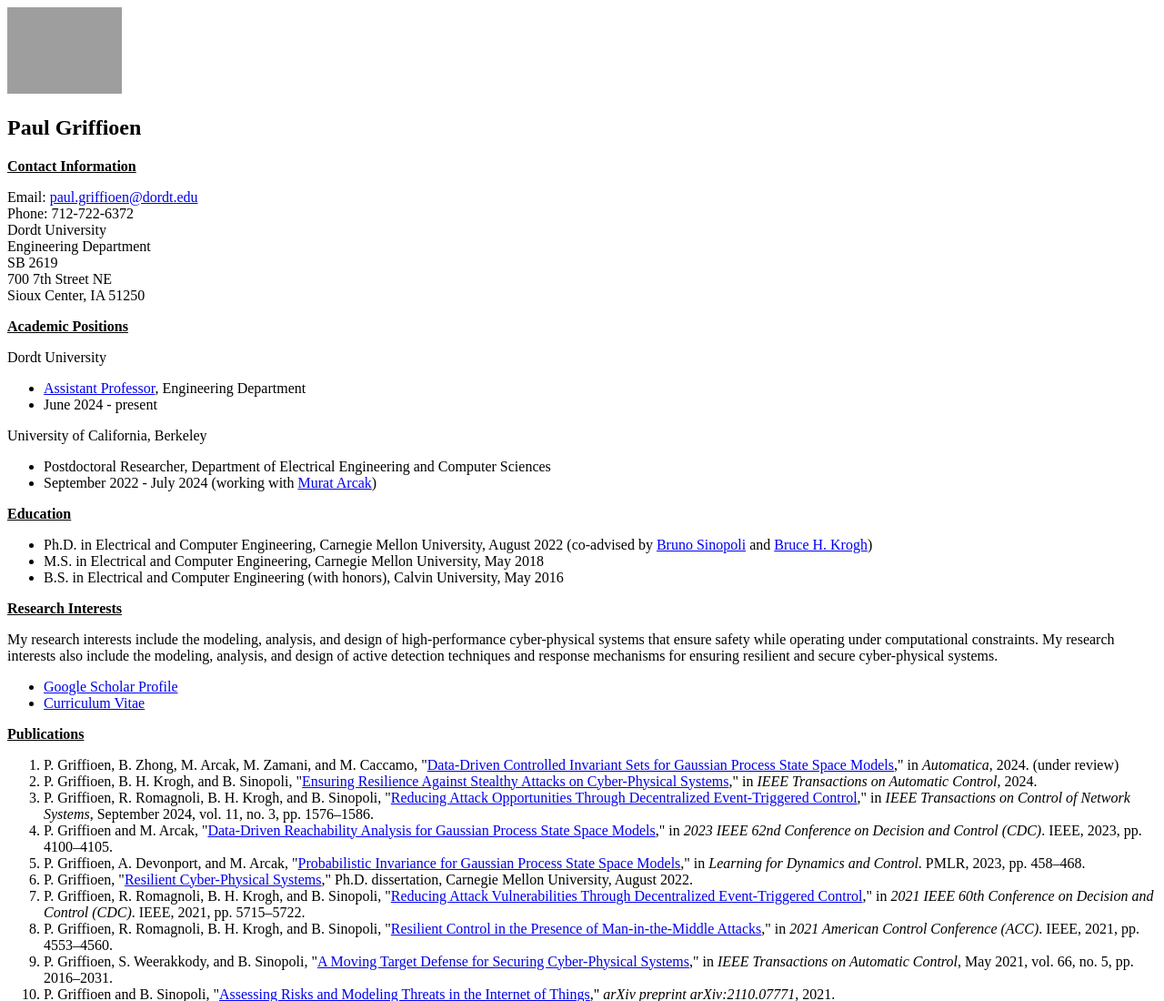
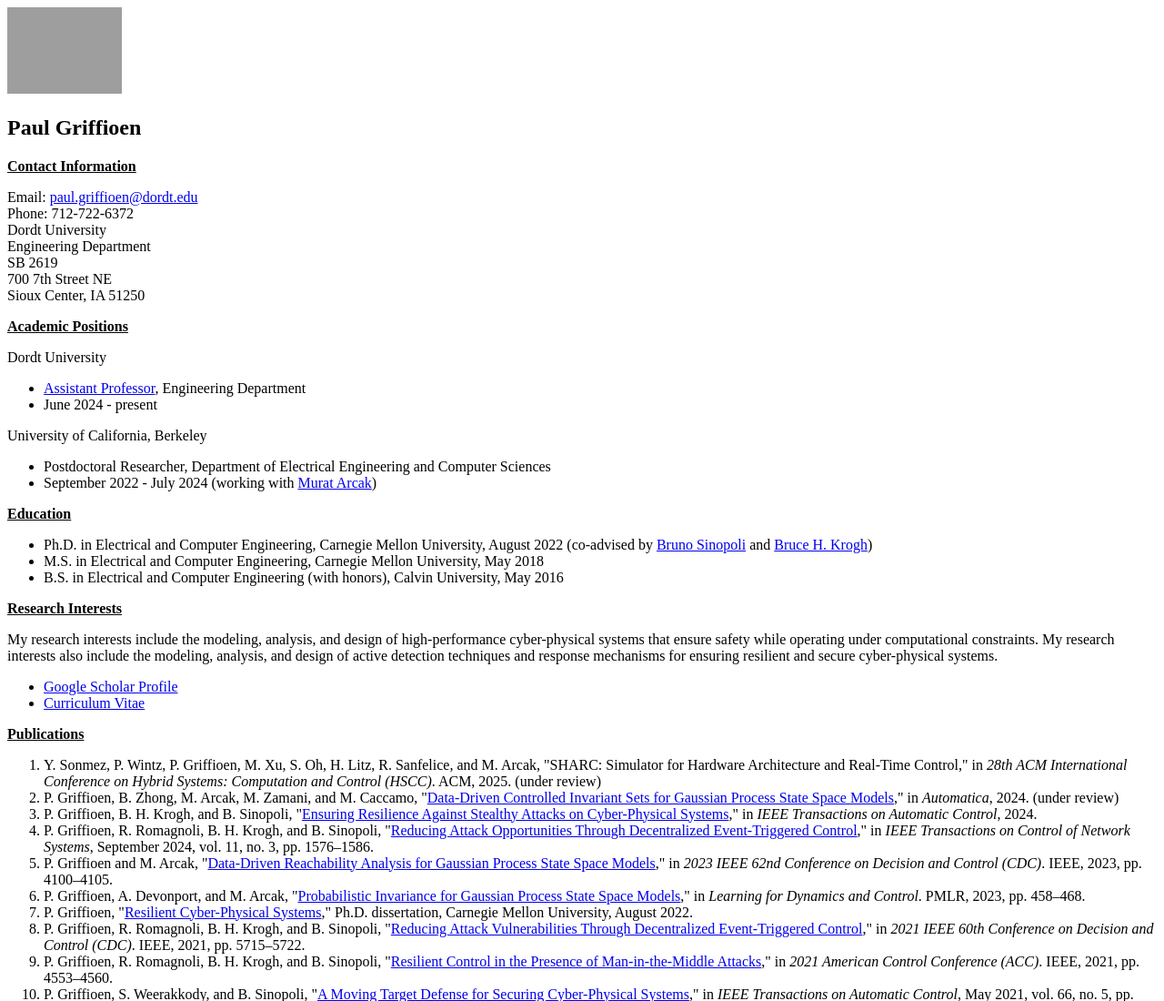
Before and after one commit to pgriff6/pgriff6.github.io, a plain HTML site: page index.html in a window 1280 px wide. Shown: the top 1100 px of the page at 91% size. Drawn offline with Linux system fonts and the light colour scheme; grey boxes are pictures that could not be loaded.

Commit message:
Updated html and CV

```diff
--- a/index.html
+++ b/index.html
@@ -48,6 +48,7 @@
 </ul>
 <p><b><u>Publications</u></b></p>
 <ol>
+	<li>Y. Sonmez, P. Wintz, P. Griffioen, M. Xu, S. Oh, H. Litz, R. Sanfelice, and M. Arcak, "SHARC: Simulator for Hardware Architecture and Real-Time Control," in <i>28th ACM International Conference on Hybrid Systems: Computation and Control (HSCC)</i>. ACM, 2025. (under review)</li>
 	<li>P. Griffioen, B. Zhong, M. Arcak, M. Zamani, and M. Caccamo, "<a href="https://arxiv.org/abs/2407.11256">Data-Driven Controlled Invariant Sets for Gaussian Process State Space Models</a>," in <i>Automatica</i>, 2024. (under review)</li>
 	<li>P. Griffioen, B. H. Krogh, and B. Sinopoli, "<a href="https://ieeexplore.ieee.org/document/10530390">Ensuring Resilience Against Stealthy Attacks on Cyber-Physical Systems</a>," in <i>IEEE Transactions on Automatic Control</i>, 2024.</li>
 	<li>P. Griffioen, R. Romagnoli, B. H. Krogh, and B. Sinopoli, "<a href="https://ieeexplore.ieee.org/document/10360262">Reducing Attack Opportunities Through Decentralized Event-Triggered Control</a>," in <i>IEEE Transactions on Control of Network Systems</i>, September 2024, vol. 11, no. 3, pp. 1576–1586.</li>
```
Also changed, not shown: 1 other file.
